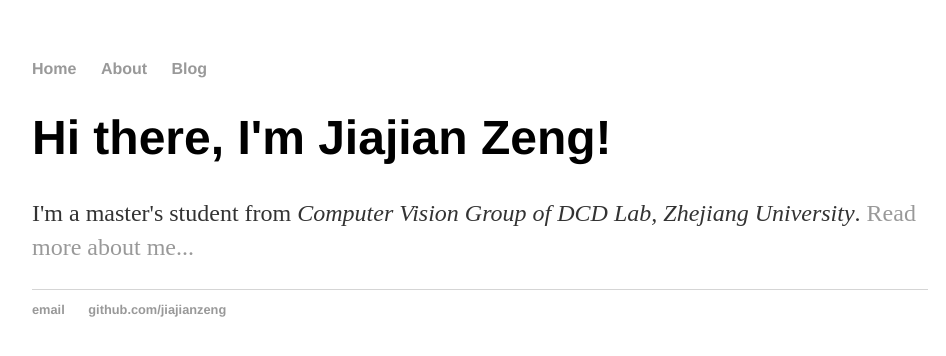
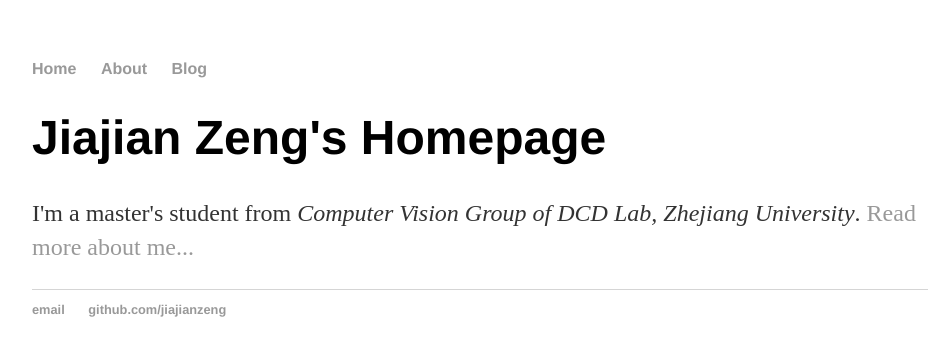
Before and after one commit to JiajianZeng/jiajianzeng.github.io, a Jekyll site: the page built from index.html, in a window 1280 px wide. Shown: the top 356 px of the page, without its empty margins (160-1106 px from the left). Built offline with Jekyll 4.4.1, drawn with Linux system fonts in a browser that asks for light colours.

Commit message:
Update index.html

```diff
--- a/index.html
+++ b/index.html
@@ -1,8 +1,8 @@
 ---
 layout: default
-title: Jiajian Zeng, A No One
+title: Jiajian Zeng-Homepage
 ---
 <div class="blurb">
-	<h1>Hi there, I'm Jiajian Zeng!</h1>
+	<h1>Jiajian Zeng's Homepage</h1>
 		<p>I'm a master's student from <em>Computer Vision Group of DCD Lab, Zhejiang University</em>. <a href="/about">Read more about me...</a></p>
 </div><!-- /.blurb -->
```
